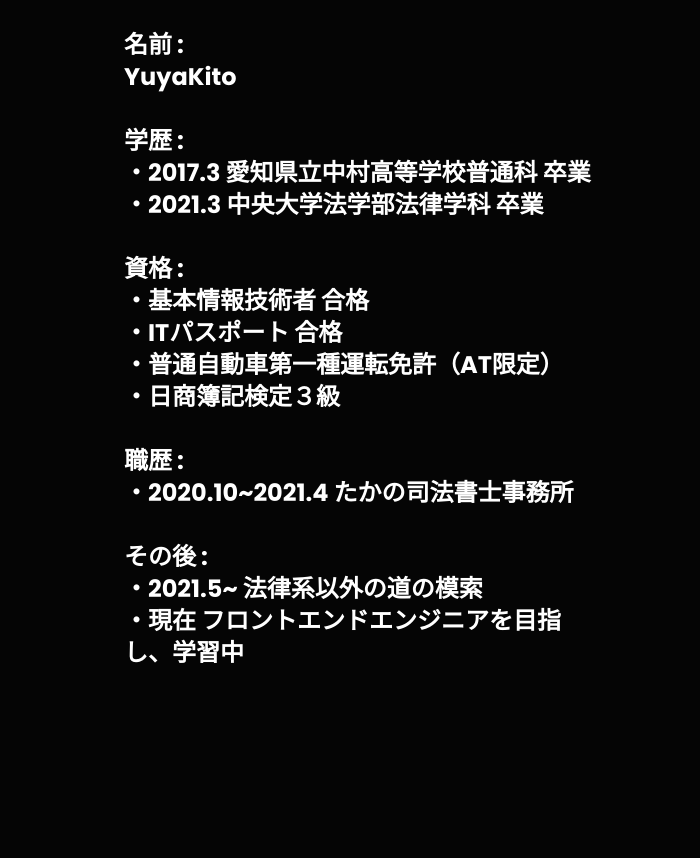
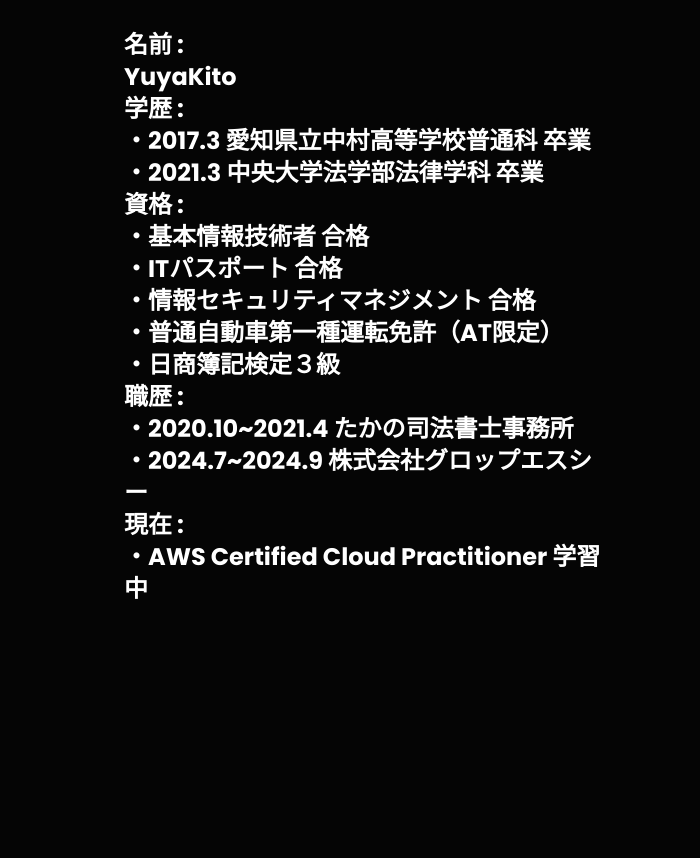
Before and after one commit to yuya526/portfolio_tailwindcss, a website: page index.html in a window 1280 px wide. Shown: the part 1103-1961 px from the top of the page, 580-1280 px from the left. Drawn offline with Linux system fonts and the light colour scheme.

Commit message:
change index.html for job hunting

```diff
--- a/index.html
+++ b/index.html
@@ -95,14 +95,14 @@
           <div class="text-left text-2xl font-poppins font-bold">
             <h3 class="tertiary-title mb-8">履歴</h3>
             <!-- 名前 -->
-            <div class="mb-8">
+            <div class="mb-4">
               <ul>
                 <li>名前 : </li>
                 <li>YuyaKito</li>
               </ul>
             </div>
             <!-- 学歴 -->
-            <div class="mb-8">
+            <div class="mb-4">
               <ul>
                 <li>学歴 : </li>
                 <li>・2017.3 愛知県立中村高等学校普通科 卒業</li>
@@ -110,28 +110,29 @@
               </ul>
             </div>
             <!-- 資格 -->
-            <div class="mb-8">
+            <div class="mb-4">
               <ul>
                 <li>資格 : </li>
                 <li>・基本情報技術者 合格</li>
                 <li>・ITパスポート 合格</li>
+                <li>・情報セキュリティマネジメント 合格</li>
                 <li>・普通自動車第一種運転免許（AT限定）</li>
                 <li>・日商簿記検定３級</li>
               </ul>
             </div>
             <!-- 職歴 -->
-            <div class="mb-8">
+            <div class="mb-4">
               <ul>
                 <li>職歴 : </li>
                 <li>・2020.10~2021.4 たかの司法書士事務所</li>
+                <li>・2024.7~2024.9 株式会社グロップエスシー</li>
               </ul>
             </div>
             <!-- 現在 -->
-            <div class="mb-8">
+            <div class="mb-4">
               <ul>
-                <li>その後 : </li>
-                <li>・2021.5~ 法律系以外の道の模索 </li>
-                <li>・現在 フロントエンドエンジニアを目指し、学習中 </li>
+                <li>現在 : </li>
+                <li>・AWS Certified Cloud Practitioner 学習中 </li>
               </ul>
             </div>
           </div>
```
Also changed, not shown: 1 other file.
